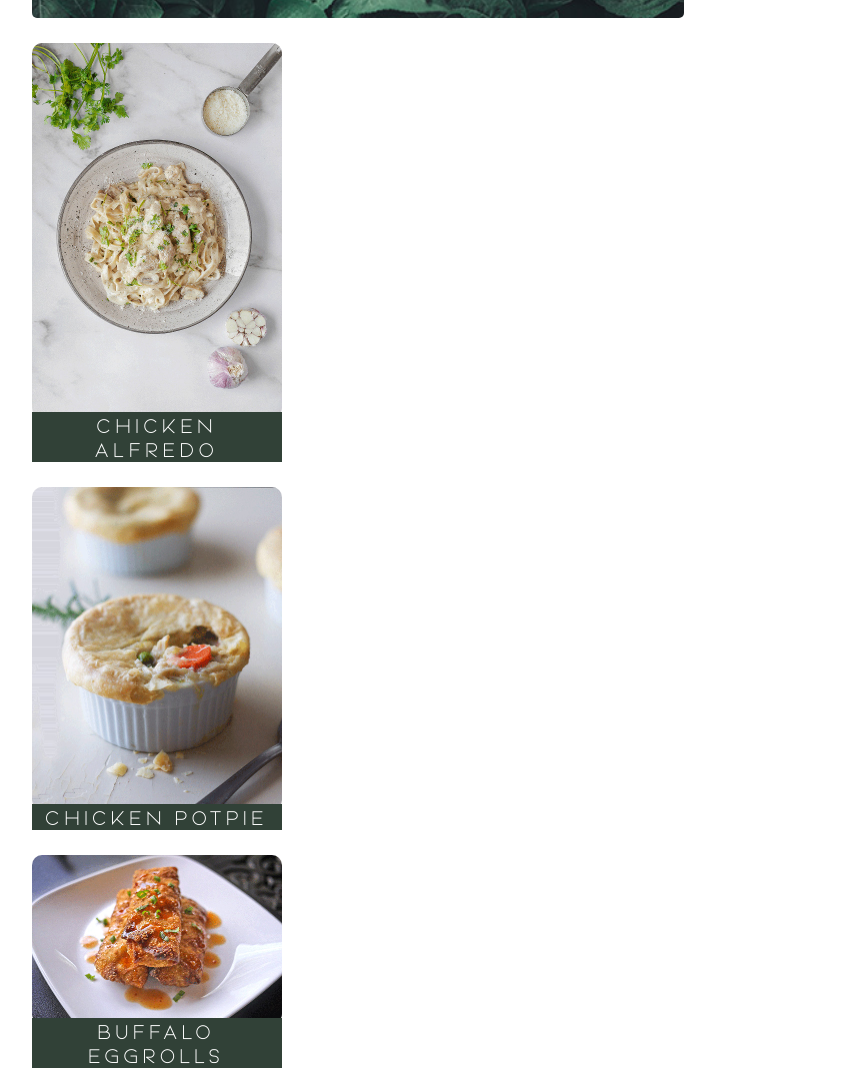
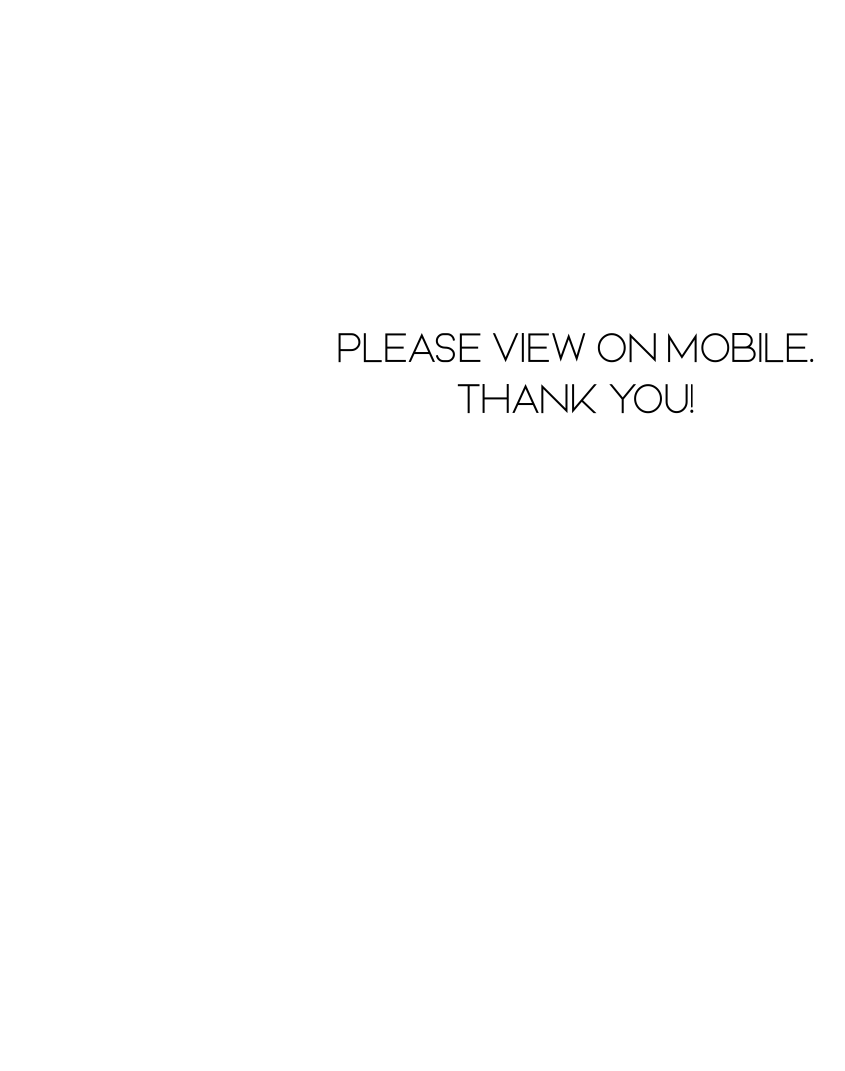
Before and after one commit to hittnikash/digital-cookbook, a plain HTML site: page index.html in a window 1280 px wide. Shown: the top 1071 px of the page, without its empty margins (64-909 px from the left). After the commit the page ends 800 px from the top, so only its background shows below. Drawn offline with Linux system fonts and the light colour scheme; files whose address does not match are found by name.

Commit message:
fixed layout

```diff
--- a/CSS/styles.css
+++ b/CSS/styles.css
@@ -56,6 +56,10 @@ h6 {
 html, body {
   height: 100%
   }
+
+.hide {
+  display: none;
+}
 
 body {
   display: flex;
@@ -303,54 +307,21 @@ footer {
 .hams, #navLinks {
   margin-right: 0;
   }
-
 }
 
 /*-------------------------------------------------------------
       i-PAD PRO
 -------------------------------------------------------------*/
 /****** Large-ish Screen Media Queries: Targets VP sizes 1024px & wider. *******/
-@media (min-width: 1024px) {
-  .logo {
-    justify-content: flex-start;
-  }
-
-#navLinks, .hams {
-  justify-content: flex-end;
-  margin-top: -40px;
-    }
-
-  .nav-logo {
+ @media (min-width: 1023px) {
+  .wrapper, .footerLine, .copyright {
     display: none;
   }
-  .logo {
-    justify-content: flex-start;
-  }
-
-#navLinks, .hams {
-  justify-content: flex-end;
-  margin-top: -40px;
-    }
-
-  .nav-logo {
-    display: none;
-  }
-
-  .accordionB {
-    width: 50%;
-    height: auto;
-  }
-
- .brewImg {
-   width: 50%;
-  }
-
-  .wholePanel, .wrapper {
-    display: flex;
-    flex-direction: row;
-    flex-wrap: wrap;
-    justify-content: space-between;
-
-
+ .hide {
+   display: block;
+   text-align: center;
+   margin-top: 15%;
+   font-size: 2.5rem;
+ }
 
   }
--- a/index.html
+++ b/index.html
@@ -46,7 +46,8 @@
     <footer role="contentinfo">
 
                     <span class="copyright">&copy;2022 DIGITAL YUM!</span>
-    </footer>
+                    <h1 class="hide">Please view on mobile.<br> Thank you!</h1>
+                </footer>
 
         <!-- JS (Hamburger Menu)-->
         <script src= "JS/hamburger.js"></script>
```
Also changed, not shown: desserts.html (+1 -0 lines), prep.html (+1 -0 lines), seasonal.html (+1 -0 lines).
